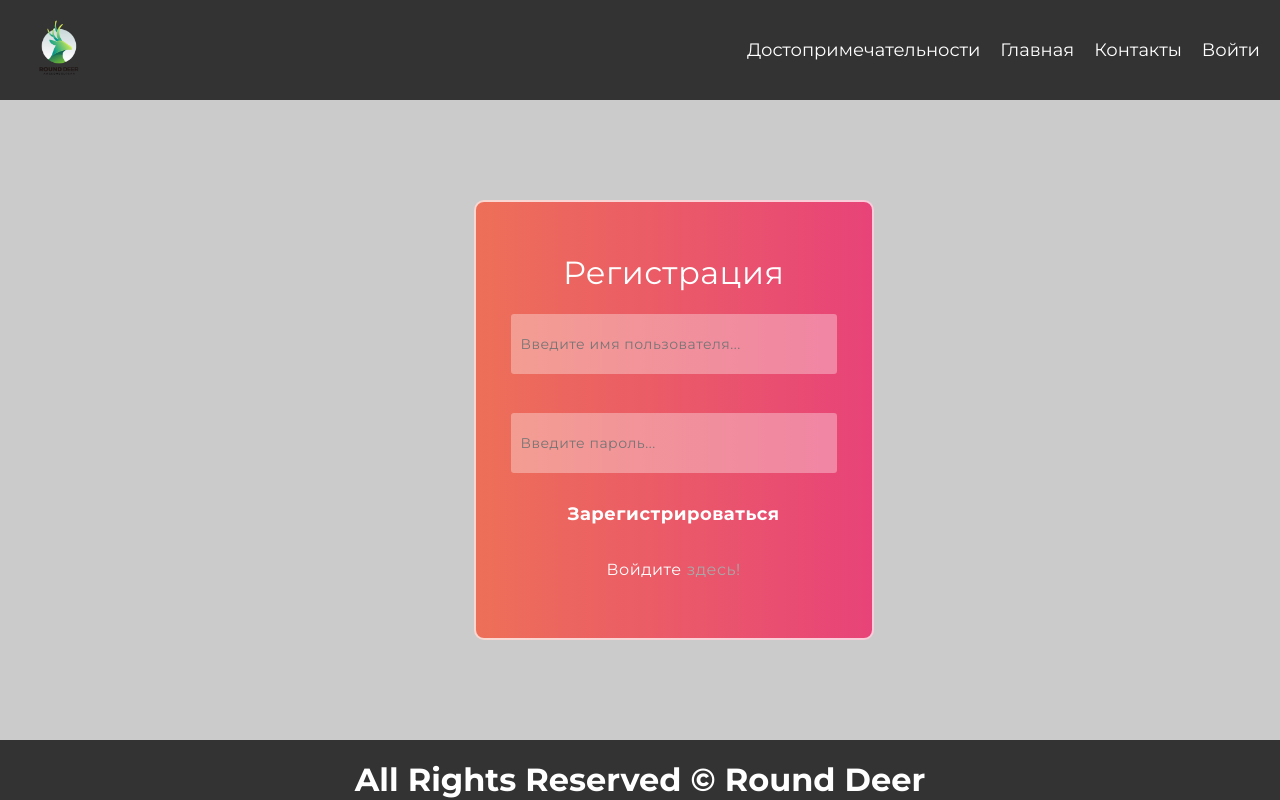
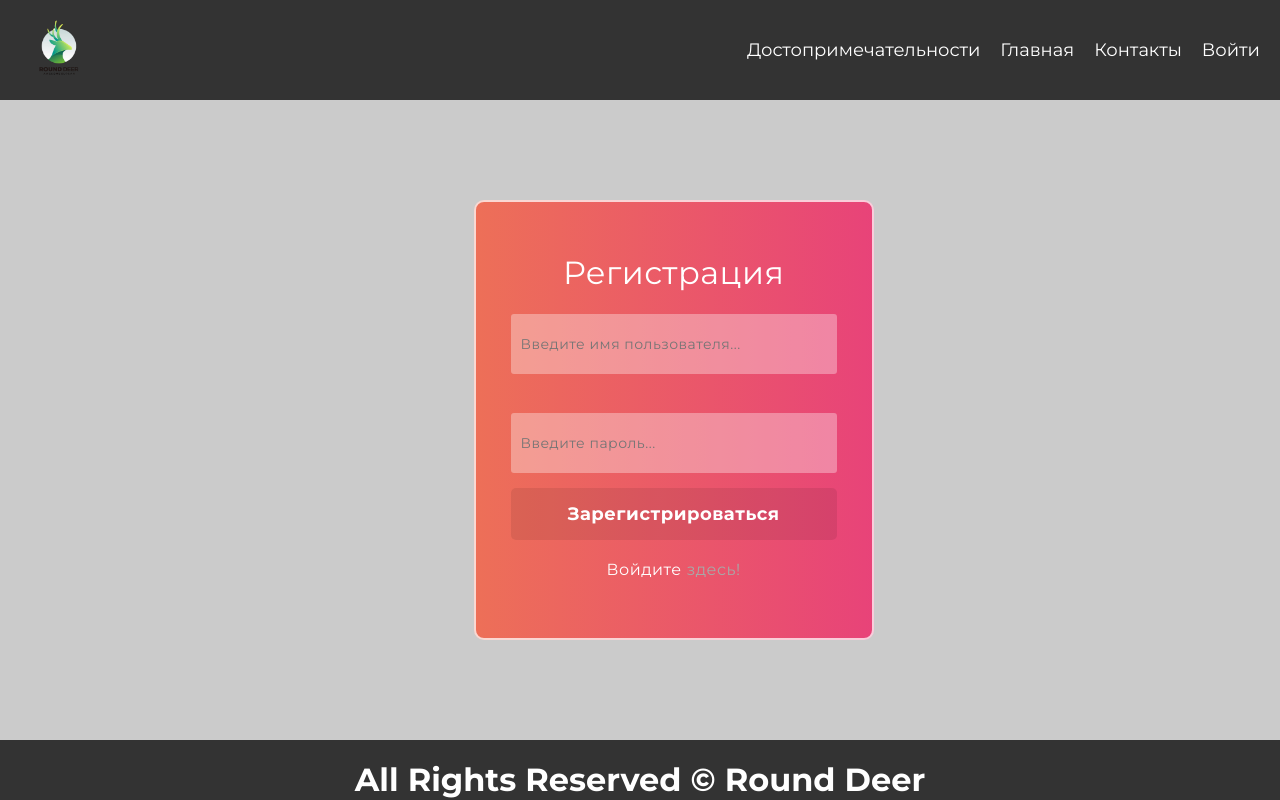
Before and after one commit to treyzar/cityguide-react, a React (Create React App) app: page /registration in a window 1280 px wide. In both pictures the pointer is over the button "Зарегистрироваться". Shown: the top 800 px of the page. Built offline with nearby package versions, Linux system fonts and the light colour scheme.

Commit message:
правка стилей

```diff
--- a/src/components/pages/registration/registration.css
+++ b/src/components/pages/registration/registration.css
@@ -2,7 +2,7 @@
   margin: 0;
   padding: 0;
   box-sizing: border-box;
-  font-family: 'Montserrat', sans-serif;
+  font-family: "Montserrat", sans-serif;
 }
 
 a {
@@ -26,7 +26,7 @@
   margin-top: 100px;
   margin-bottom: 100px;
   -webkit-backdrop-filter: blur(10px);
-  backdrop-filter: blur(10px);
+          backdrop-filter: blur(10px);
   border: 2px solid rgba(255, 255, 255, 0.73);
   padding: 50px 35px;
 }
@@ -88,7 +88,7 @@
 }
 
 .submit-button:hover {
-  background-color: rgba(0, 0, 0, 0);
+  background-color: rgba(0, 0, 0, 0.084);
 }
 
 .have-account {
@@ -113,9 +113,7 @@
   width: 100%;
   background-color: rgba(0, 0, 0, 0.203);
   color: #080710;
-  transition:
-    background-color 1s ease,
-    color 1s ease;
+  transition: background-color 1s ease, color 1s ease;
   padding: 15px 0;
   font-size: 18px;
   font-weight: 600;
--- a/src/components/pages/registration/registration.scss
+++ b/src/components/pages/registration/registration.scss
@@ -90,7 +90,7 @@
   transition: background-color 0.5s linear;
 }
 .submit-button:hover{
-    background-color: rgba(0, 0, 0, 0);
+    background-color: rgba(0, 0, 0, 0.084);
 }
 
 .have-account {
```
